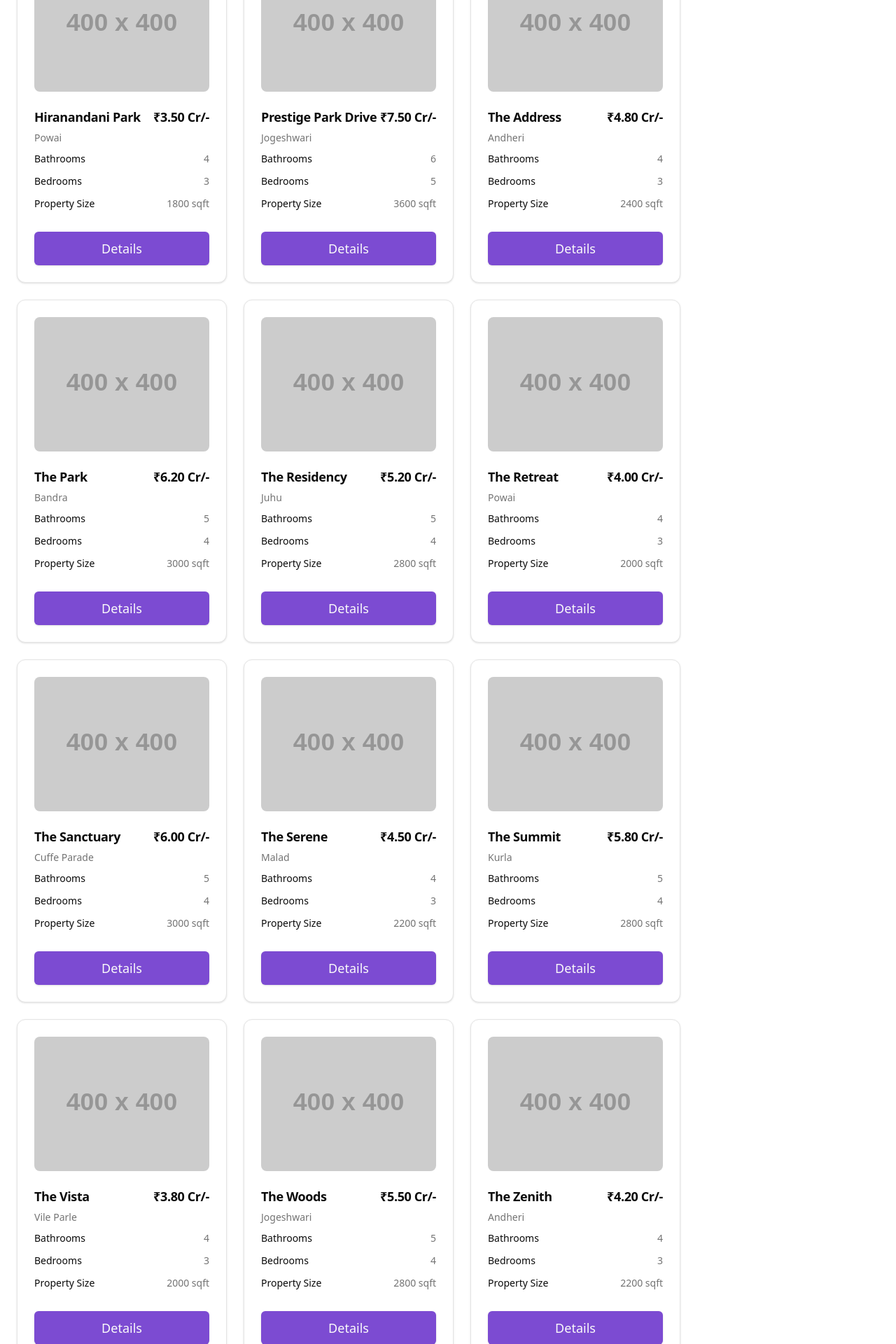
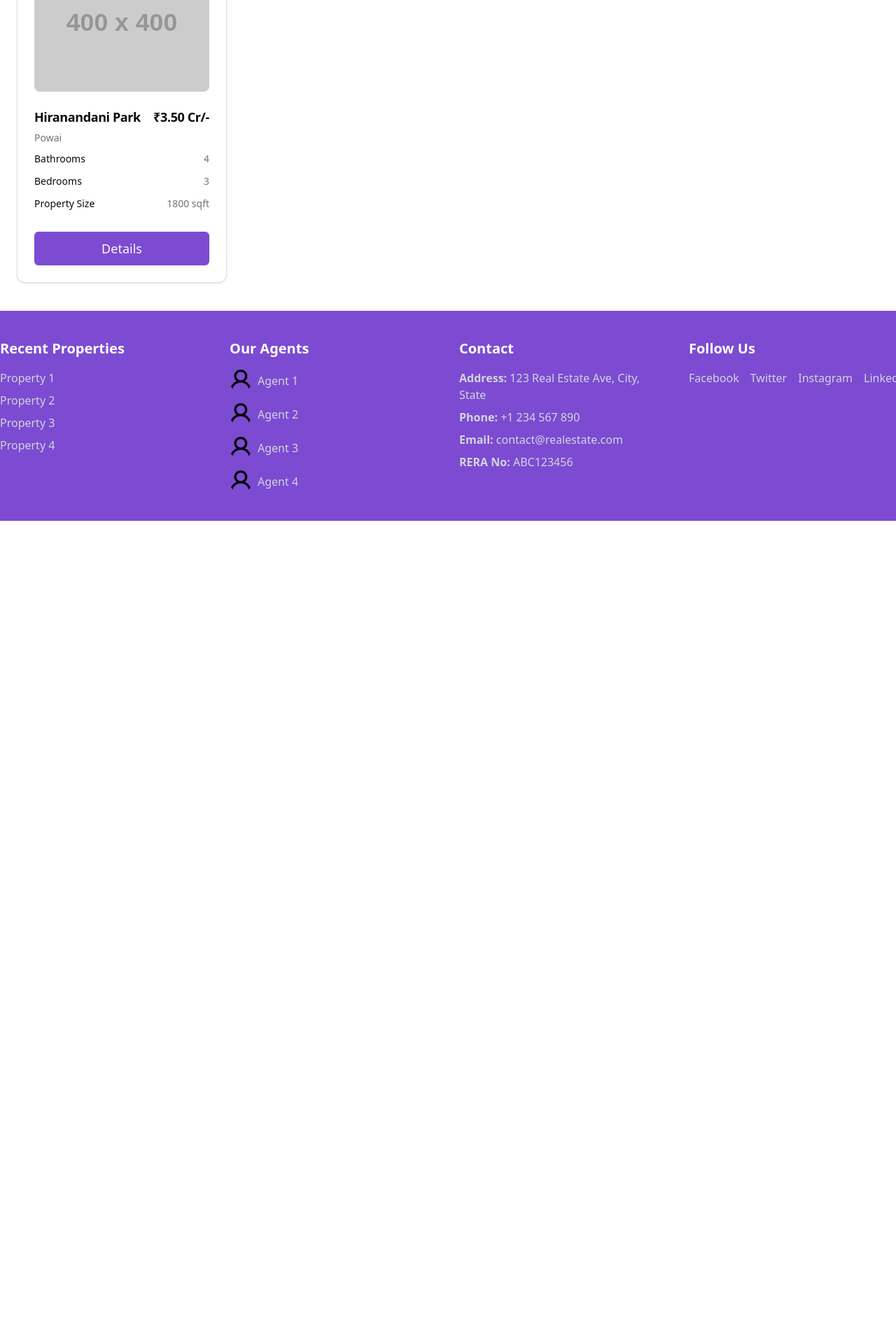
Before and after one commit to KodeInnovate-WorkSpace/website, a React (Vite) app: page / in a window 1280 px wide. Shown: the part 2340-4260 px from the top of the page at 70% size. After the commit the page ends 3084 px from the top, so only its background shows below. Built offline with nearby package versions, Linux system fonts and the light colour scheme.

Commit message:
Update: About section

```diff
--- a/src/constants/data.json
+++ b/src/constants/data.json
@@ -98,155 +98,5 @@
         "bathrooms": 4,
         "bedrooms": 3,
         "size": "1800 sqft"
-    },
-    {
-        "id": 11,
-        "img": "",
-        "name": "Prestige Park Drive",
-        "price": "7.50 Cr",
-        "location": "Jogeshwari",
-        "bathrooms": 6,
-        "bedrooms": 5,
-        "size": "3600 sqft"
-    },
-    {
-        "id": 12,
-        "img": "",
-        "name": "The Address",
-        "price": "4.80 Cr",
-        "location": "Andheri",
-        "bathrooms": 4,
-        "bedrooms": 3,
-        "size": "2400 sqft"
-    },
-    {
-        "id": 13,
-        "img": "",
-        "name": "The Park",
-        "price": "6.20 Cr",
-        "location": "Bandra",
-        "bathrooms": 5,
-        "bedrooms": 4,
-        "size": "3000 sqft"
-    },
-    {
-        "id": 14,
-        "img": "",
-        "name": "The Residency",
-        "price": "5.20 Cr",
-        "location": "Juhu",
-        "bathrooms": 5,
-        "bedrooms": 4,
-        "size": "2800 sqft"
-    },
-    {
-        "id": 15,
-        "img": "",
-        "name": "The Retreat",
-        "price": "4.00 Cr",
-        "location": "Powai",
-        "bathrooms": 4,
-        "bedrooms": 3,
-        "size": "2000 sqft"
-    },
-    {
-        "id": 16,
-        "img": "",
-        "name": "The Sanctuary",
-        "price": "6.00 Cr",
-        "location": "Cuffe Parade",
-        "bathrooms": 5,
-        "bedrooms": 4,
-        "size": "3000 sqft"
-    },
-    {
-        "id": 17,
-        "img": "",
-        "name": "The Serene",
-        "price": "4.50 Cr",
-        "location": "Malad",
-        "bathrooms": 4,
-        "bedrooms": 3,
-        "size": "2200 sqft"
-    },
-    {
-        "id": 18,
-        "img": "",
-        "name": "The Summit",
-        "price": "5.80 Cr",
-        "location": "Kurla",
-        "bathrooms": 5,
-        "bedrooms": 4,
-        "size": "2800 sqft"
-    },
-    {
-        "id": 19,
-        "img": "",
-        "name": "The Vista",
-        "price": "3.80 Cr",
-        "location": "Vile Parle",
-        "bathrooms": 4,
-        "bedrooms": 3,
-        "size": "2000 sqft"
-    },
-    {
-        "id": 20,
-        "img": "",
-        "name": "The Woods",
-        "price": "5.50 Cr",
-        "location": "Jogeshwari",
-        "bathrooms": 5,
-        "bedrooms": 4,
-        "size": "2800 sqft"
-    },
-    {
-        "id": 21,
-        "img": "",
-        "name": "The Zenith",
-        "price": "4.20 Cr",
-        "location": "Andheri",
-        "bathrooms": 4,
-        "bedrooms": 3,
-        "size": "2200 sqft"
-    },
-    {
-        "id": 22,
-        "img": "",
-        "name": "The Pinnacle",
-        "price": "6.80 Cr",
-        "location": "Bandra",
-        "bathrooms": 6,
-        "bedrooms": 5,
-        "size": "3400 sqft"
-    },
-    {
-        "id": 23,
-        "img": "",
-        "name": "The Heights",
-        "price": "5.00 Cr",
-        "location": "Juhu",
-        "bathrooms": 5,
-        "bedrooms": 4,
-        "size": "2600 sqft"
-    },
-    {
-        "id": 24,
-        "img": "",
-        "name": "The Meadows",
-        "price": "3.50 Cr",
-        "location": "Powai",
-        "bathrooms": 4,
-        "bedrooms": 3,
-        "size": "1800 sqft"
-    },
-    {
-        "id": 25,
-        "img": "",
-        "name": "The Oasis",
-        "price": "7.50 Cr",
-        "location": "Cuffe Parade",
-        "bathrooms": 6,
-        "bedrooms": 5,
-        "size": "3600 sqft"
     }
 ]
--- a/src/pages/about.page.jsx
+++ b/src/pages/about.page.jsx
@@ -1,13 +1,74 @@
-import { Button } from "@/components/ui/button";
+import Footer from "@/components/custom/footer";
+import Navbar from "@/components/custom/navbar";
 import React from "react";
 
 const AboutPage = () => {
   return (
-    <div>
-      <h1>This is about page</h1>
+    <>
+      <Navbar />
+      <div className="pt-[4rem]">
+        {/* intro section */}
+        <section className="flex flex-col mb-32 lg:mb-0 md:flex-row items-center justify-between p-6 md:p-12 h-screen">
+          {/* Left Side - Text */}
+          <div className="md:w-1/2 w-full mb-6 md:mb-0">
+            <h1 className="text-3xl md:text-5xl font-bold mb-4">
+              This is Deal Done Broker
+            </h1>
+            <p className="text-gray-600 text-lg text-justify">
+              Lorem ipsum dolor sit amet, consectetur adipiscing elit.
+              Vestibulum eget arcu justo. Duis scelerisque elit et arcu
+              efficitur, et pretium tortor facilisis. Cras non orci at nisl
+              tempus fermentum. Sed sit amet mi interdum, gravida justo nec,
+              dapibus libero. Proin non consequat libero. Suspendisse potenti.
+              Aenean id erat vel ligula viverra vehicula. Etiam tincidunt sem id
+              libero viverra, a elementum libero pretium. Aliquam ut tortor sit
+              amet libero luctus pellentesque a sit amet dolor. Nullam vulputate
+              tellus lectus, nec aliquam justo facilisis non.
+            </p>
+          </div>
 
-      <Button>Say, Hello!</Button>
-    </div>
+          {/* Right Side - Image Container */}
+          <div className="md:w-1/2 w-full flex justify-center items-center">
+            <div className="lg:w-[30rem] lg:h-[28rem] bg-gray-300 rounded-md">
+              {/* You can replace this div with an img tag for an actual image */}
+              <img
+                src="https://via.placeholder.com/300"
+                alt="Placeholder"
+                className="w-full h-full object-cover rounded-lg"
+              />
+            </div>
+          </div>
+        </section>
+        {/* mission section  */}
+        <section className="p-6 md:p-12 bg-white">
+          {/* Title in the Middle */}
+          <div className="text-center mb-12">
+            <h2 className="text-3xl md:text-4xl font-bold">
+              Vision & Mission
+            </h2>
+          </div>
+
+          {/* Main Content Area */}
+          <div className="flex flex-col md:flex-row items-start justify-between">
+            {/* Left Section */}
+            <div className="md:w-1/2 w-full bg-blue-300 h-64 md:h-auto mb-6 md:mb-0">
+              {/* Placeholder for future content on the left */}
+            </div>
+
+            {/* Right Section */}
+            <div className="md:w-1/2 w-full flex flex-col space-y-6">
+              {/* First Rectangle */}
+              <div className="bg-green-300 h-48 w-full"></div>
+
+              {/* Second Rectangle */}
+              <div className="bg-yellow-300 h-48 w-full"></div>
+            </div>
+          </div>
+        </section>
+      </div>
+
+      <Footer />
+    </>
   );
 };
 
```
